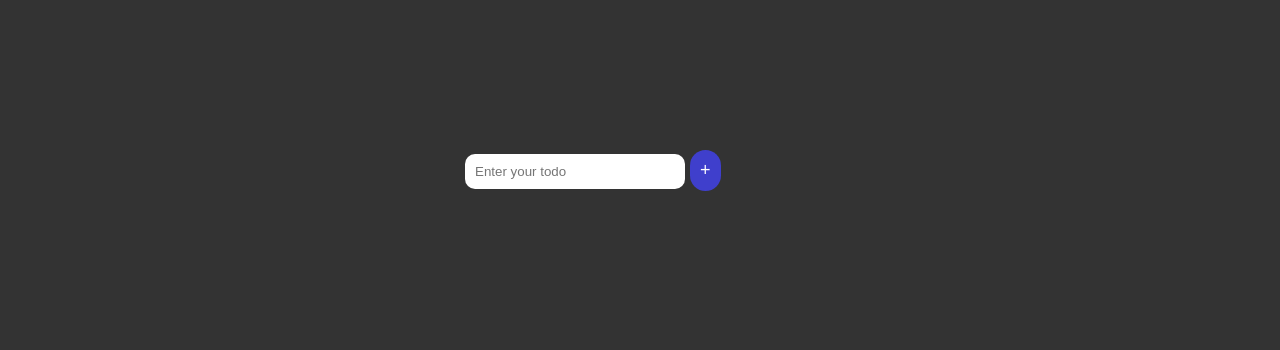
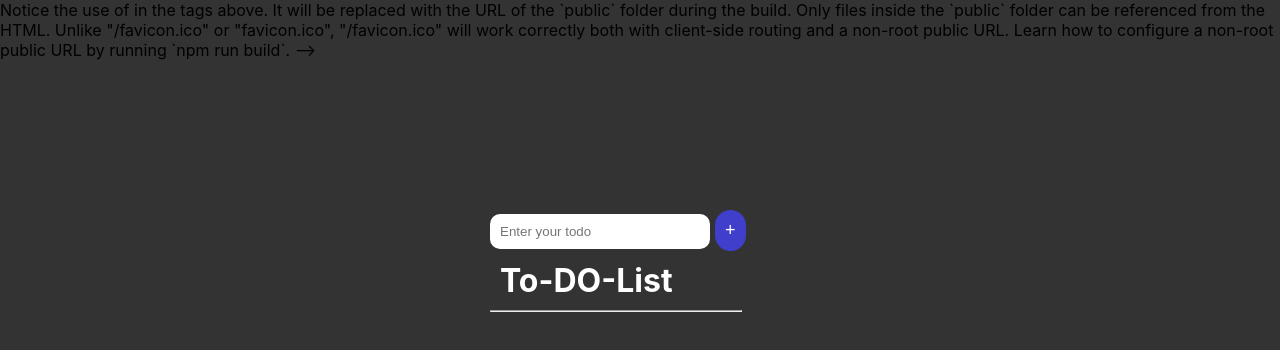
Before and after one commit to fatima678/to-do-list, a React (Create React App) app: page / in a window 1280 px wide. Shown: the top 350 px of the page. Built offline with nearby package versions, Linux system fonts and the light colour scheme.

Commit message:
Display the list of todo on frontend

```diff
--- a/public/index.html
+++ b/public/index.html
@@ -14,8 +14,9 @@
       manifest.json provides metadata used when your web app is installed on a
       user's mobile device or desktop. See https://developers.google.com/web/fundamentals/web-app-manifest/
     -->
+    <link rel="stylesheet" href="https://cdnjs.cloudflare.com/ajax/libs/font-awesome/6.2.1/css/all.min.css" integrity="sha512-MV7K8+y+gLIBoVD59lQIYicR65iaqukzvf/nwasF0nqhPay5w/9lJmVM2hMDcnK1OnMGCdVK+iQrJ7lzPJQd1w==" crossorigin="anonymous" referrerpolicy="no-referrer" />
     <link rel="manifest" href="%PUBLIC_URL%/manifest.json" />
-    <!--
+
       Notice the use of %PUBLIC_URL% in the tags above.
       It will be replaced with the URL of the `public` folder during the build.
       Only files inside the `public` folder can be referenced from the HTML.
--- a/src/App.css
+++ b/src/App.css
@@ -14,11 +14,16 @@ body{
 }
 .center-container{
   height: 500px;
-  width: 350px;
+  width: 300px;
 }
-.app-heading{
-  padding: 4px;
+.apps-heading{
+  padding: 10px;
   color: white;
+
+}
+.underline{
+  width: 250px;
+  color: aliceblue;
 }
 .input-box-todo{
   width: 200px;
@@ -36,3 +41,19 @@ body{
   font-size: 18px;
 
 }
+.list-item{
+  list-style: none;
+  color: white;
+  margin-top: 20px;
+  background-color: green;
+  border: white;
+  width: 230px;
+  padding: 10px;
+  border-radius: 5px;
+
+}
+.icon{
+margin-left: 160px;
+
+
+}
--- a/src/App.js
+++ b/src/App.js
@@ -1,18 +1,28 @@
-
-import React from 'react'
-import './App.css'
-import TodoInput from './components/TodoInput'
+import React, { useState } from 'react';
+import './App.css';
+import TodoInput from './components/TodoInput';
+import TodoList from './components/TodoList';
 
 const App = () => {
+  const [listTodo, setlistTodo] = useState([]);
+
+  let addList = (inputText) => {
+    // Use the spread operator to create a new array with the existing todos and the new one
+    setlistTodo([...listTodo, inputText]);
+  };
+
   return (
     <div className='main-container'>
-     <div className='center-container'>
-      <TodoInput/>
-     </div>
+      <div className='center-container'>
+        <TodoInput addList={addList} />
+        <h1 className='apps-heading'>To-DO-List</h1>
+        <hr  className='underline'/>
+        {listTodo.map((listItem, i) => (
+          <TodoList key={i} item={listItem} />
+        ))}
+      </div>
+    </div>
+  );
+};
 
-
-    </div>
-  )
-}
-
-export default App
+export default App;
--- a/src/components/TodoInput.js
+++ b/src/components/TodoInput.js
@@ -1,12 +1,13 @@
 import React, { useState } from 'react'
 
-const TodoInput = () => {
+const TodoInput = (props) => {
     const[inputText,setinputText]= useState('');
   return (
     <div className='input-container'>
-        <input type='text' className='input-box-todo' placeholder='Enter your todo'
+        <input type='text' className='input-box-todo' placeholder='Enter your todo'  value={inputText}
         onChange={e=>{setinputText(e.target.value)}}></input>
-        <button className='add-btn'>+</button>
+        <button className='add-btn' onClick={()=>{props.addList(inputText)
+            setinputText('')}}>+</button>
         <div>{inputText}</div>
     </div>
   )
--- /dev/null
+++ b/src/components/TodoList.js
@@ -0,0 +1,12 @@
+import React from 'react'
+
+const TodoList = (props) => {
+  return (
+    <li className='list-item'>
+        {props.item}
+
+    <span className='icon'><i className="fa-solid fa-trash-can"></i></span></li>
+  )
+}
+
+export default TodoList
```
